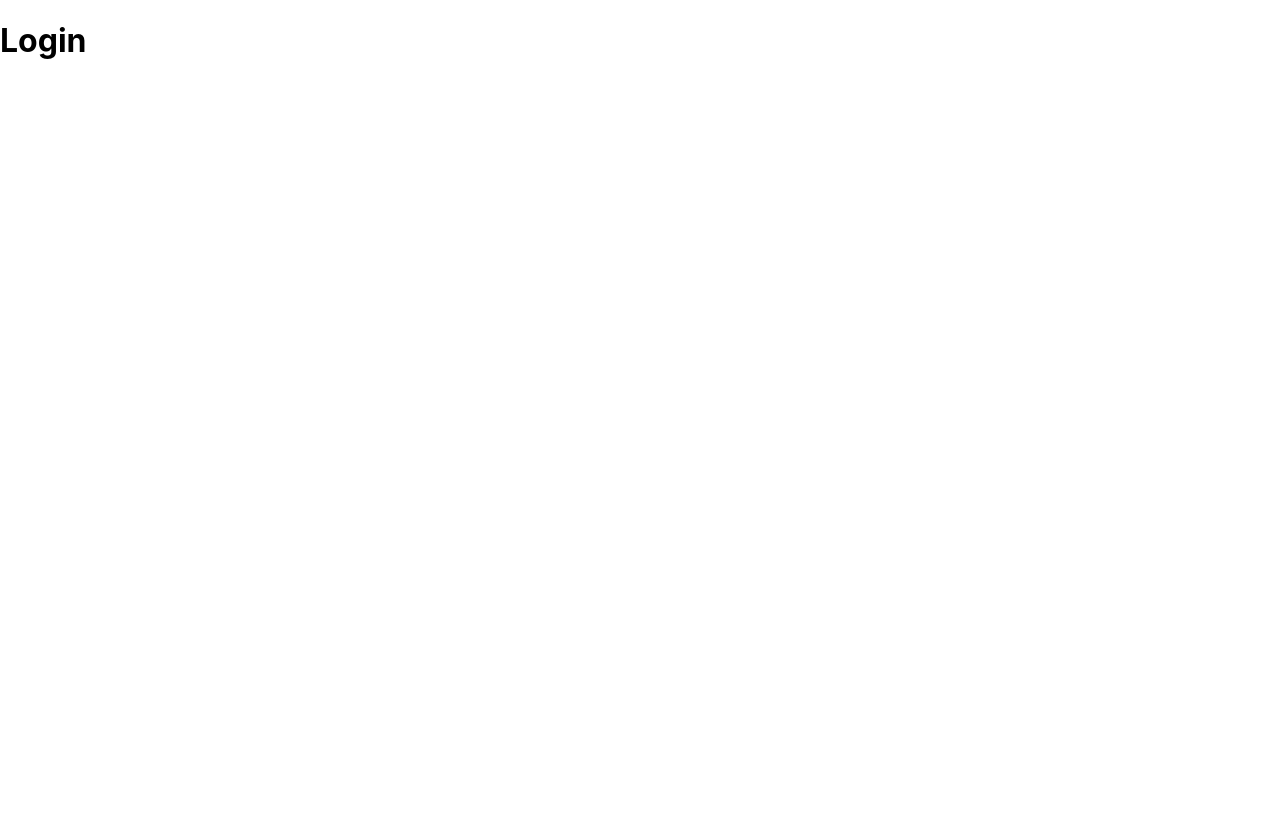
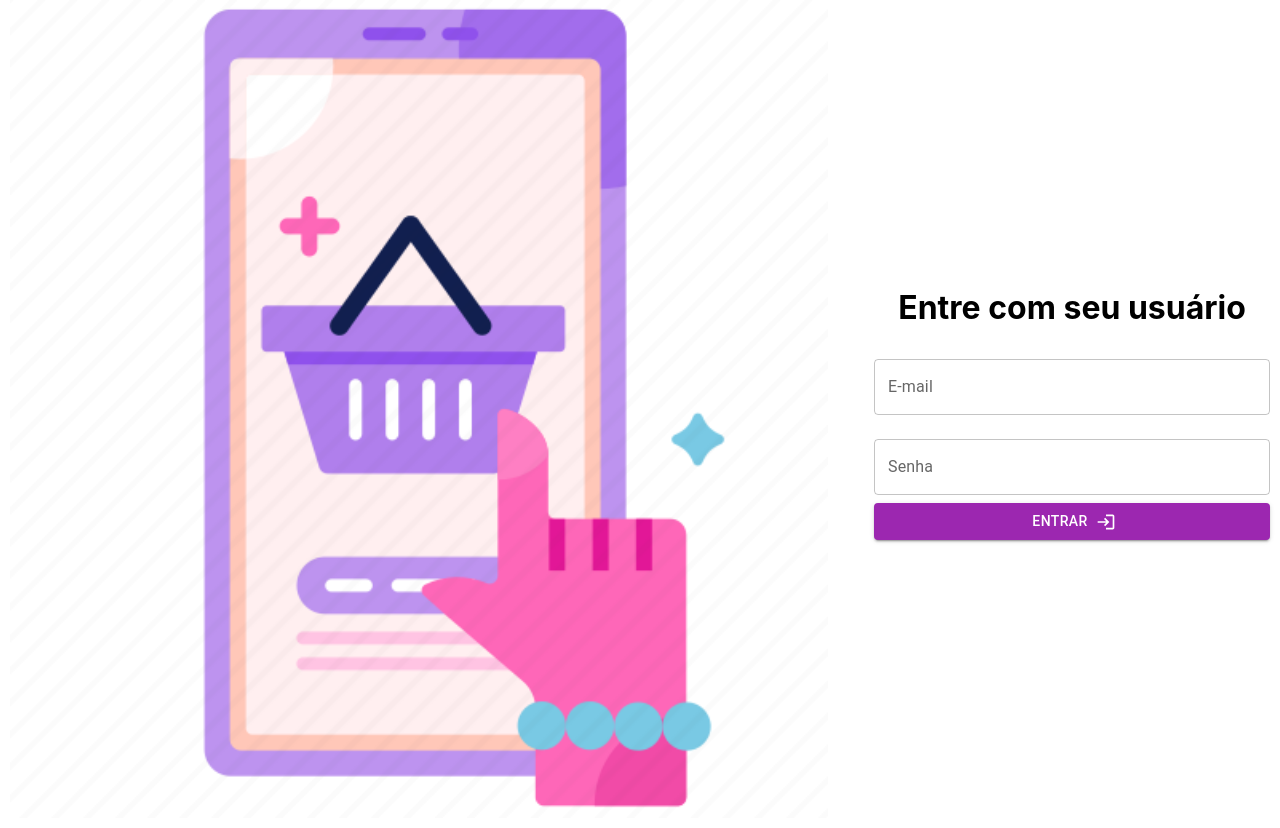
Before and after one commit to gabilemos0/infnet-projeto03-reactjs, a React (Create React App) app: page /login in a window 1280 px wide. Before the commit the page ends 800 px from the top, so only its background shows below. Built offline with nearby package versions, Linux system fonts and the light colour scheme.

Commit message:
created login page

```diff
--- a/package.json
+++ b/package.json
@@ -3,6 +3,10 @@
   "version": "0.1.0",
   "private": true,
   "dependencies": {
+    "@emotion/react": "^11.10.4",
+    "@emotion/styled": "^11.10.4",
+    "@mui/icons-material": "^5.10.6",
+    "@mui/material": "^5.10.7",
     "@testing-library/jest-dom": "^5.16.5",
     "@testing-library/react": "^13.4.0",
     "@testing-library/user-event": "^13.5.0",
--- a/src/pages/login/login.jsx
+++ b/src/pages/login/login.jsx
@@ -1,5 +1,48 @@
+import cover from '../../assets/img/cover-login.png';
+import { Grid, Box, TextField, Button, Stack } from '@mui/material';
+import LoginIcon from '@mui/icons-material/Login';
+
 const Login = () => {
-  return <h1>Login</h1>
+  return  <Grid container spacing={2} style={{height: '100vh'}}>
+            <Grid item sx={{
+              padding: '10px',
+              boxSizing: 'border-box',
+            }} xs={12} md={7} lg={8}>
+              <Stack spacing={2} style={{
+                height: '100%',
+                justifyContent: 'center',
+                alignItems: 'center',
+                paddingLeft: '10px',
+                paddingRight: '10px',
+              }}>
+              <img src={cover} style={{width: '100%'}} alt='Logo'/>
+              </Stack>
+            </Grid>
+            <Grid item xs={12} md={5} lg={4}>
+              <Stack spacing={2} style={{
+                height: '100%',
+                justifyContent: 'center',
+                alignItems: 'center',
+                paddingLeft: '10px',
+                paddingRight: '10px',
+              }}>
+                <h1>Entre com seu usuário</h1>
+                <Grid container>
+                  <Grid item xs={12}>
+                    <TextField fullWidth id="outlined-basic" label="E-mail" type='email' variant="outlined" margin="normal" color="secondary"/>
+                  </Grid>
+                  <Grid item xs={12}>
+                    <TextField fullWidth id="outlined-basic" label="Senha" type='password' variant="outlined" margin="normal"  color="secondary"/>
+                  </Grid>
+                  <Grid item xs={12}>
+                  <Button fullWidth variant="contained" color="secondary" endIcon={<LoginIcon />}>
+  Entrar
+</Button>
+                  </Grid>
+                </Grid>
+              </Stack>
+            </Grid>
+          </Grid>
 }
 
 export default Login;
```
Also changed, not shown: src/assets/img/cover-login.png (added), 1 other file (tests, documents, lock files or other folders).
